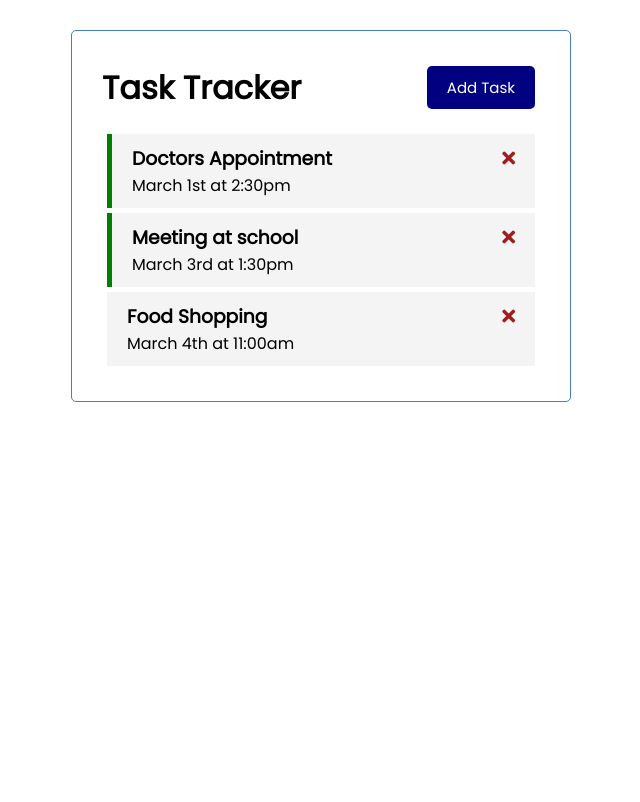
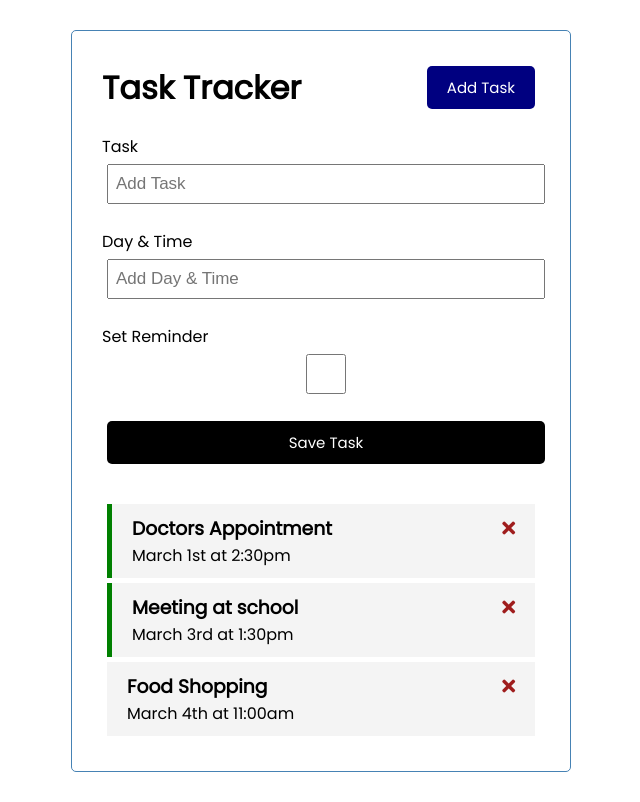
Before and after one commit to Puwya/Vue.js, a Vue app in the folder Vue-Crash-Course/crash-todo/: page / in a window 1280 px wide. Shown: the whole page, without its empty margins (319-959 px from the left). Built offline with nearby package versions, Linux system fonts and the light colour scheme.

Commit message:
add task functionality

```diff
--- a/Vue-Crash-Course/crash-todo/src/App.vue
+++ b/Vue-Crash-Course/crash-todo/src/App.vue
@@ -1,6 +1,7 @@
 <template>
   <div class="container">
     <Header title="Task Tracker" ></Header>
+    <AddTask @add-task="addTask" />
     <Tasks
       @toggle-reminder="toggleReminder"
       @delete-task="deleteTask" :tasks="tasks"
@@ -11,12 +12,14 @@
 <script>
 import Header from './components/Header.vue'
 import Tasks from './components/Tasks.vue'
+import AddTask from './components/AddTask.vue'
 
 export default {
   name: 'App',
   components: {
     Header,
     Tasks,
+    AddTask,
   },
   data() {
     return {
@@ -24,6 +27,9 @@
     }
   },
   methods: {
+    addTask(task) {
+      this.tasks = [...this.tasks, task];
+    },
     deleteTask(id) {
       if (confirm("Are you sure you want to delete task!")) {
         this.tasks = this.tasks.filter((task) => task.id !== id);
@@ -38,7 +44,6 @@
       });
     }
   },
-  emits: ['delete-task'],
   created() {
     this.tasks = [
       {
--- /dev/null
+++ b/Vue-Crash-Course/crash-todo/src/components/AddTask.vue
@@ -0,0 +1,84 @@
+<template>
+  <form @submit="onSubmit" class="add-form">
+    <div class="form-control">
+      <label>Task</label>
+      <input type="text" v-model="text" name="text" placeholder="Add Task"/>
+    </div>
+    <div class="form-control">
+      <label>Day & Time</label>
+      <input type="text" v-model="day" name="day" placeholder="Add Day & Time"/>
+    </div>
+    <div class="form-control">
+      <label>Set Reminder</label>
+      <input type="checkbox" v-model="reminder" name="reminder" />
+    </div>
+    <input type="submit" value="Save Task" class="btn btn-block">
+  </form>
+</template>
+
+<script>
+export default {
+  name: 'AddTask',
+  data() {
+    return {
+      text: '',
+      day: '',
+      reminder: '',
+    }
+  },
+  methods: {
+    onSubmit(e) {
+      e.preventDefault();
+
+      if (!this.text) {
+        alert('please add task');
+        return;
+      }
+
+      const newTask = {
+        id: Math.floor(Math.random() * 100000),
+        text: this.text,
+        day: this.day,
+        reminder: this.reminder,
+      };
+
+      this.text = '';
+      this.day = '';
+      this.reminder = false;
+
+      this.$emit('add-task', newTask);
+    }
+  },
+}
+</script>
+
+<style scoped>
+.add-form {
+  margin-bottom: 40px;
+}
+.form-control {
+  margin: 20px 0;
+}
+.form-control label {
+  display: block;
+}
+.form-control input {
+  width: 100%;
+  height: 40px;
+  margin: 5px;
+  padding: 3px 7px;
+  font-size: 17px;
+}
+.form-control-check {
+  display: flex;
+  align-items: center;
+  justify-content: space-between;
+}
+.form-control-check label {
+  flex: 1;
+}
+.form-control-check input {
+  flex: 2;
+  height: 20px;
+}
+</style>
```
